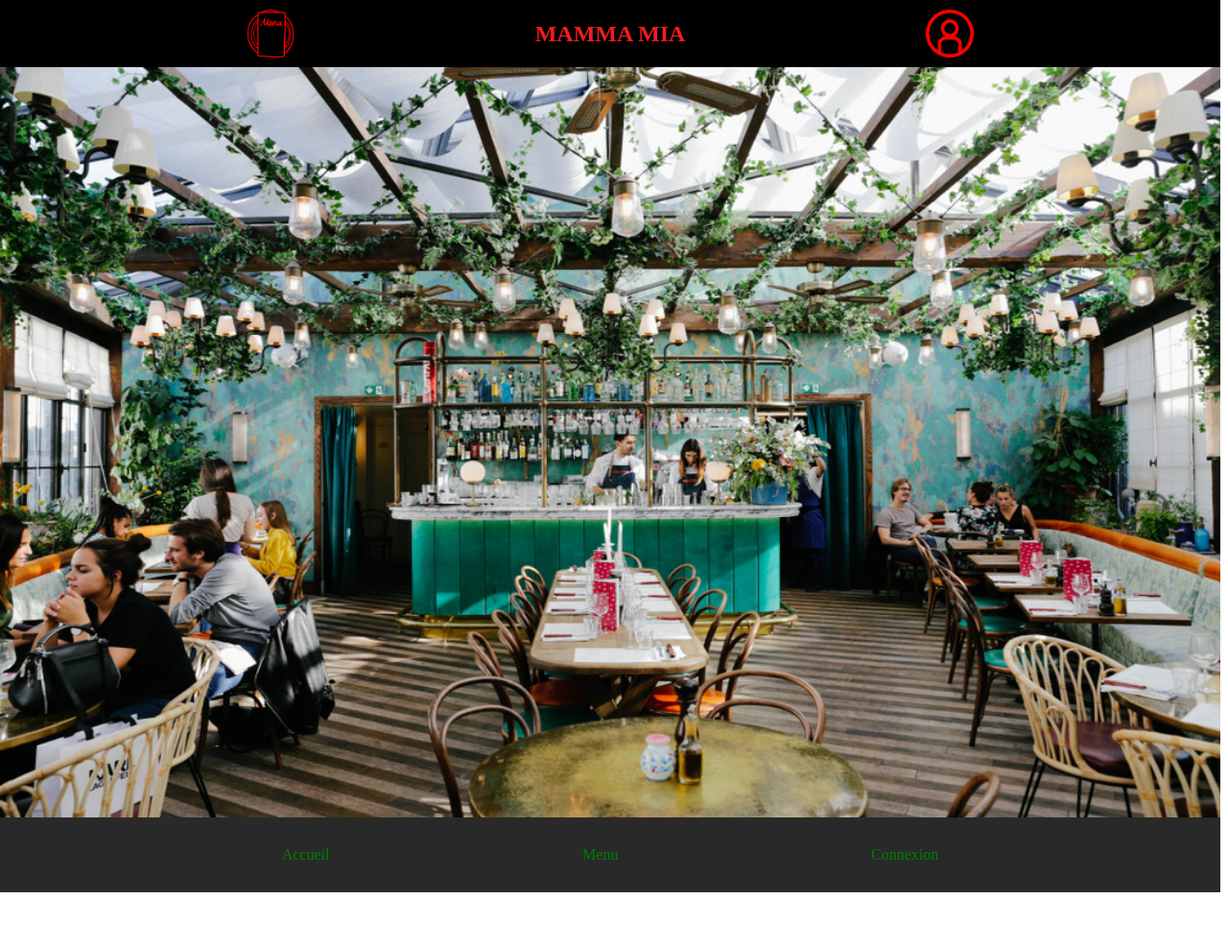
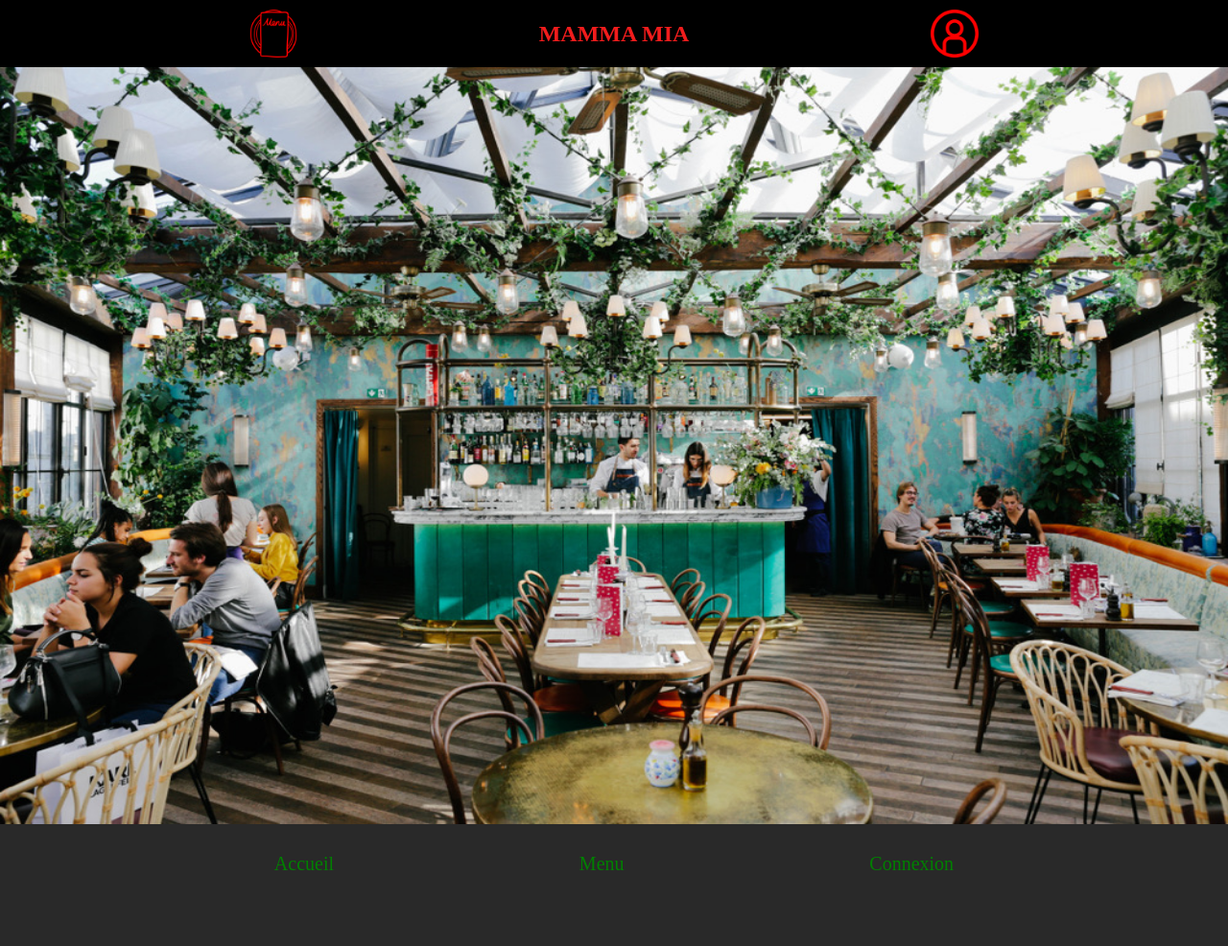
Before and after one commit to ennys-hammoud/Gestionnaire, a PHP site: page / in a window 1280 px wide. Shown: the whole page at 96% size. Run offline with PHP 8.4, Linux system fonts and the light colour scheme.

Commit message:
fin de page d'accueil

```diff
--- a/index.css
+++ b/index.css
@@ -2,6 +2,12 @@
     margin-top: 0%;
     margin-left: 0%;
 
+}
+
+html, body {
+    width: 100%;
+    height: 100%;
+    overflow-x: hidden; /* Pour empêcher le défilement horizontal */
 }
 .tete{
     display: flex;
@@ -42,8 +48,11 @@
     background-color: rgb(41, 41, 41);
     padding: 30;
     margin-top: 0;
+    height: 100px; /* Ajuste la hauteur ici */
+
 }
 .bas a {
     color: green;
     text-decoration: none;
+    font-size: 20px;
 }
--- a/index.php
+++ b/index.php
@@ -21,6 +21,7 @@
     <div class="image-container">
         <img src="imageaccueil.jpeg" alt="restaurant italien" height="80%" width="100%%" />
     </div>
+
     <footer>
         <div class="bas">
             <a href="index.php">Accueil</a>
```
